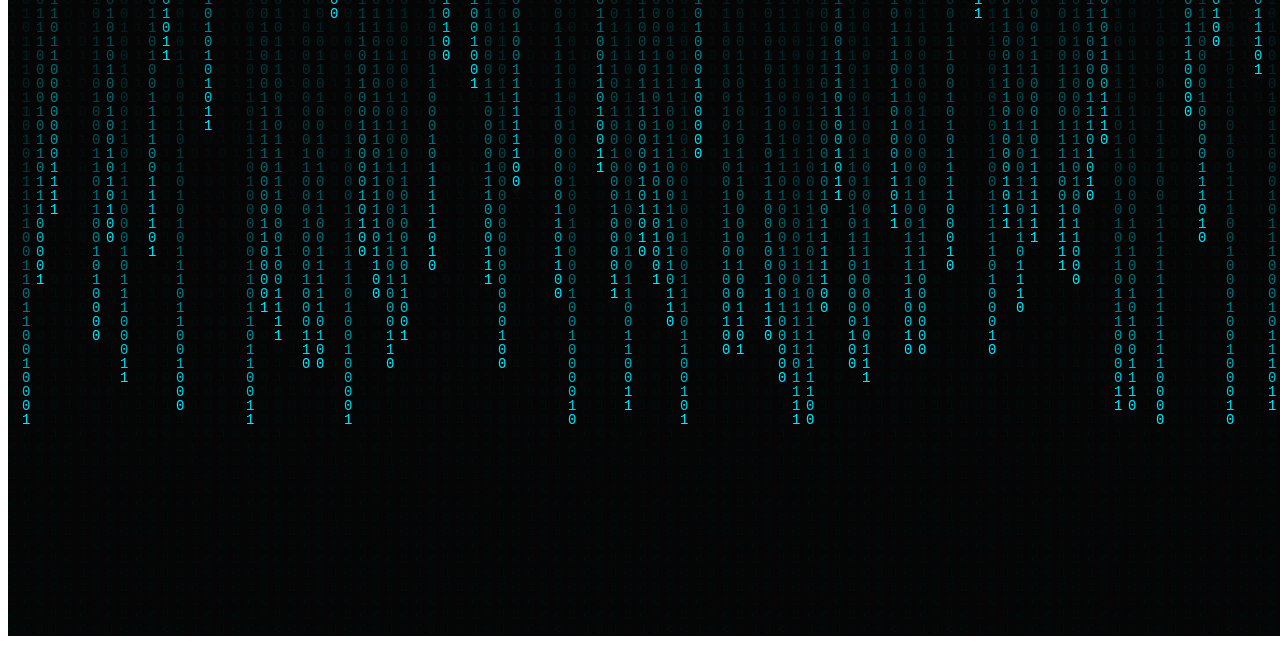
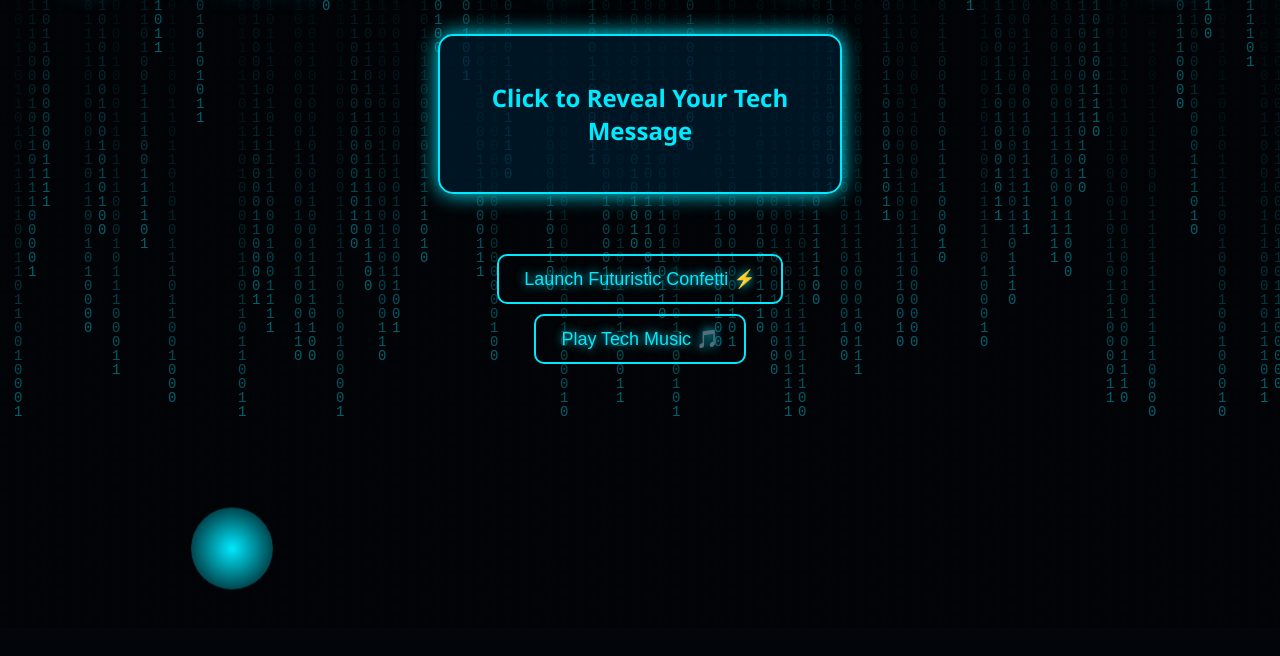
Before and after one commit to Antech-greyhat/1st-december, a plain HTML site: page index.html in a window 1280 px wide. Shown: the part 172-828 px from the top of the page. Drawn offline with Linux system fonts and the light colour scheme.

Commit message:
Update index.html

```diff
--- a/index.html
+++ b/index.html
@@ -3,7 +3,7 @@
 <head>
 <meta charset="UTF-8">
 <title>Happy Birthday Antony Mwendwa</title>
-  <link rel="stylesheet" href="dec.css>
+  <link rel="stylesheet" href="dec.css">
 </head>
 <body>
 <canvas class="matrix" id="matrixCanvas"></canvas>
```
